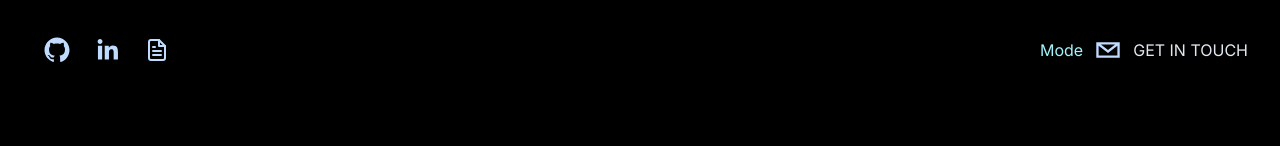
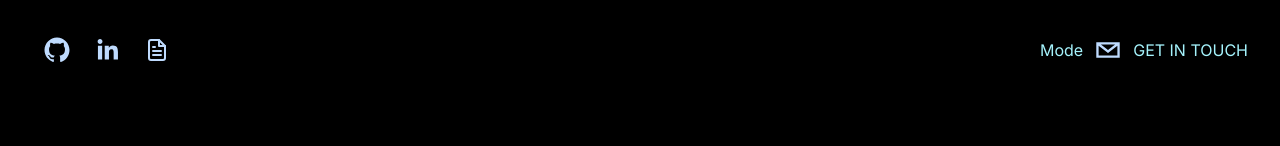
Before and after one commit to RichardBoyz/RichardBoyz, a Next.js app: page / in a window 1280 px wide. Shown: the top 146 px of the page. Built offline with nearby package versions, Linux system fonts and the light colour scheme.

Commit message:
Adjust text css

```diff
--- a/components/Header.tsx
+++ b/components/Header.tsx
@@ -41,7 +41,10 @@ export default function Header({ setDarkModeAction }: Props) {
         initial={{ x: 300, scale: 0.1, opacity: 0 }}
         animate={{ opacity: 1, scale: 1, x: 0 }}
       >
-        <button className="dark:text-cyan-200" onClick={setDarkModeAction}>
+        <button
+          className="dark:text-cyan-200 text-blue-950"
+          onClick={setDarkModeAction}
+        >
           Mode
         </button>
         <SocialIcon
@@ -51,7 +54,10 @@ export default function Header({ setDarkModeAction }: Props) {
           bgColor="transparent"
           className="dark:text-blue-200 text-blue-950"
         />
-        <p className="mail--text" onClick={sendEmail}>
+        <p
+          className="mail--text text-blue-950 dark:text-cyan-200"
+          onClick={sendEmail}
+        >
           Get In Touch
         </p>
       </motion.div>
```
